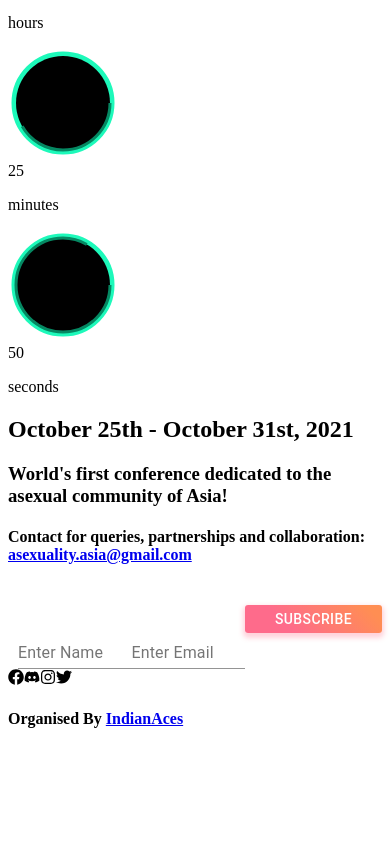
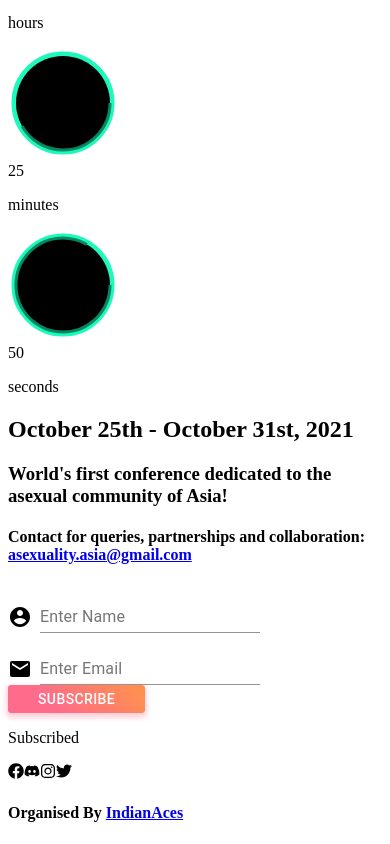
Before and after one commit to vinitaran/panacea, a Next.js app: page / in a window 390 px wide. Shown: the part 443-1287 px from the top of the page. Before the commit the page ends 1193 px from the top, so only its background shows below. Built offline with nearby package versions, Linux system fonts and the light colour scheme.

Commit message:
perfectly responsive

```diff
--- a/components/EmailButton.jsx
+++ b/components/EmailButton.jsx
@@ -58,15 +58,7 @@ export default function EmailButton() {
 
 	return (
 		<div className='EmailButton__container'>
-			<div
-				className={classes.margin}
-				style={{
-					color: "white",
-					display: "flex",
-					alignItems: "center",
-					// width: "600px",
-					marginLeft: "10px",
-				}}>
+			<div className="email_form">
 				<Grid container spacing={1} alignItems='flex-end'>
 					<Grid item>
 						<AccountCircle />
@@ -100,7 +92,7 @@ export default function EmailButton() {
 						<MyButton onClick={subscription}>Subscribe</MyButton>
 					</div>
 					<div>
-						<p id='responseValidation' ref={responseMess}></p>
+						<p id='responseValidation' ref={responseMess}>Subscribed</p>
 					</div>
 				</div>
 			</div>
--- a/styles/_emailButton.scss
+++ b/styles/_emailButton.scss
@@ -19,15 +19,14 @@
         }
     }
 }
-// #input-with-icon-grid {
-//     color:red;
-
-// }
 
 #responseValidation{
-    // background-color: rgba(0, 0, 0, 0.377);
-    // margin-left: 30px;
-    padding:3px;
+    text-align: center;
+    padding: 3px;
+    margin-left: 10px;
+    @include for-phone-only {
+        padding:3px 0 3px 0;
+    }
 }
 
 #input-with-icon-grid-label{
@@ -38,3 +37,26 @@
     width: 200px;
     margin-top:20px ;
 }
+
+.email_form{
+    display: flex;
+    align-items: center;
+    @include for-phone-only {
+        flex-direction: column;
+    }
+
+    button{
+        margin-top:10px;
+    }
+
+    p{
+        width:100%
+    }
+    .ButtonHolder{
+        display: flex;
+        @include for-phone-only {
+            flex-direction: column;
+            align-items: center;
+        }
+    }
+}
--- a/styles/_homeMain.scss
+++ b/styles/_homeMain.scss
@@ -1,21 +1,22 @@
 @import url('https://fonts.googleapis.com/css2?family=Roboto+Mono:wght@500&display=swap');
+@import "mixins";
 
 .home__main{
-    position: absolute;
+    // position: absolute;
     // @include flexPosition();
-    width: 100vw;
+    // width: 100vw;
     display: flex;
     flex-direction: column;
     justify-content: space-between;
+    align-items: center;
     min-height: 100vh;
     h1{
         z-index: 1;
         color: white;
-        margin: 0px;
         text-align: center;
         font-family: 'Spartan', sans-serif;
         font-family: 'Roboto Mono', monospace;
-        margin: 35px;
+        margin: 1.5rem;
         font-size: 3rem;
 
     }
@@ -51,15 +52,13 @@
 .home__footer{
     @include flexPosition();
     justify-content: space-between;
-    // margin: 20px;
     flex-direction: row;
-    // height: 20%;
-    width: 100vw;
+    width: 95vw;
     flex-direction: row;
     align-items: center;
-    @media screen and (max-width: 600px) {
-         flex-direction: column;
-         flex-wrap: wrap;
+    @include for-phone-only{
+        flex-direction: column;
+        flex-wrap: wrap;
     }
 
 }
@@ -73,13 +72,13 @@
 }
 #date{
     font-size: 1.8rem;
-    margin: 0px;
+    margin: 1.5rem;
 }
 #tagLine{
     margin: 0px;
 }
 #contact{
-    margin: 0px;
+    margin: 1rem;
 }
 
 }
--- a/styles/_index.scss
+++ b/styles/_index.scss
@@ -19,7 +19,7 @@ body{
     position:relative;
     z-index: 1;
      margin: 0px;
-    width: 100vw;
+    // width: 100vw;
     min-height: 100vh;
     background-color:$flagColor1;
     background-image:linear-gradient(to bottom,
--- a/styles/_mixins.scss
+++ b/styles/_mixins.scss
@@ -3,3 +3,7 @@
     justify-content: center;
     align-items: center;
 }
+
+@mixin for-phone-only {
+    @media (max-width: 800px) { @content; }
+  }
--- a/styles/_socialMediaIcons.scss
+++ b/styles/_socialMediaIcons.scss
@@ -4,14 +4,16 @@
     // width: 100px;
     @include flexPosition();
     flex-direction: column;
-    margin-right: 5px;
     svg{
         margin: 10px;
         cursor: pointer;
     }
-    @media screen and (max-width: 500px){
-        .socialIcons{
-            width: 100vw;
-        }
+    @include for-phone-only {
+        flex-direction: row;
+        width: 95vw;
+        justify-content: space-around;
+    }
+    a{
+        color:#d15a6e;
+    }
 }
-}
--- a/styles/styles.scss
+++ b/styles/styles.scss
@@ -1,5 +1,5 @@
 @import "emailButton";
 @import "countDown";
-@import"index";
-@import"socialMediaicons";
+@import "index";
+@import "socialMediaIcons";
 @import "homeMain";
```
